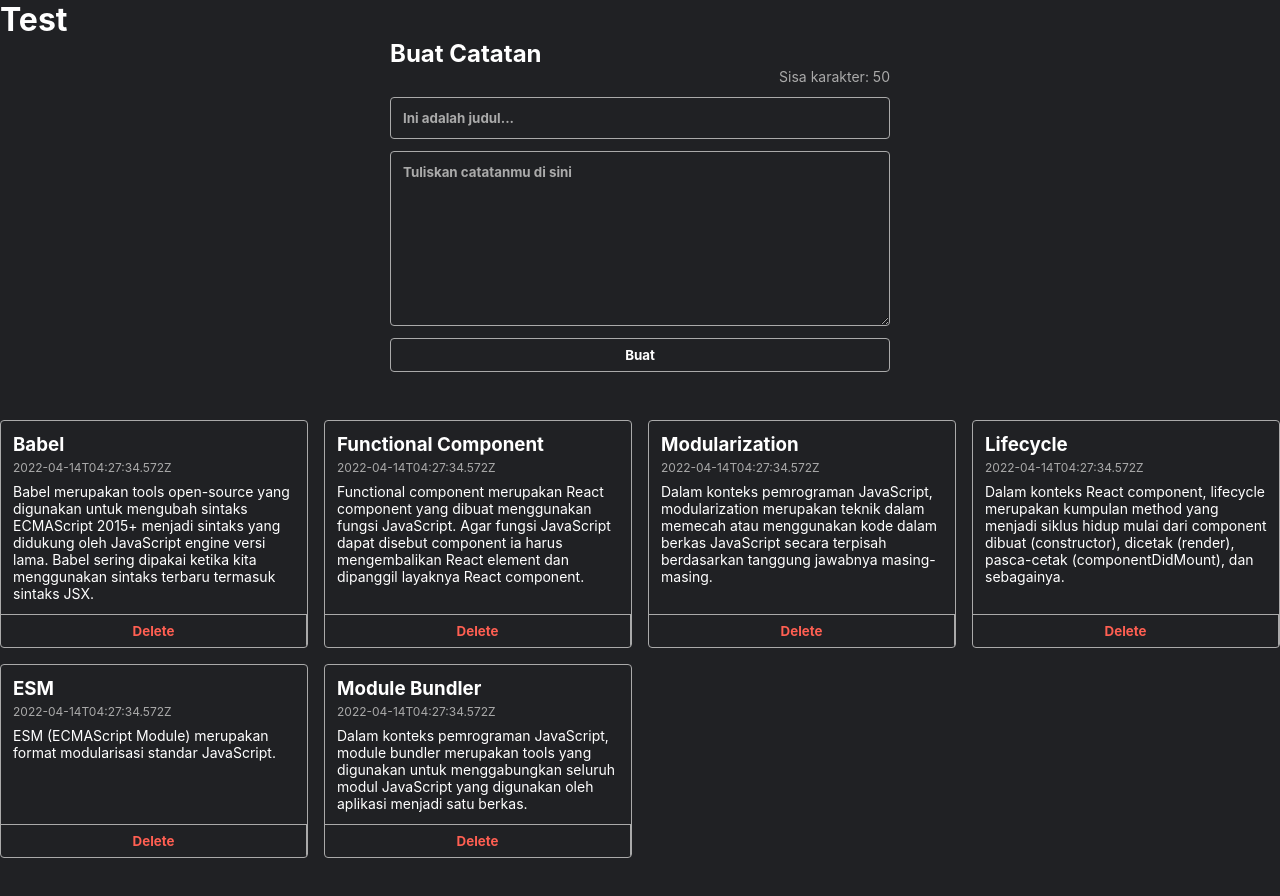
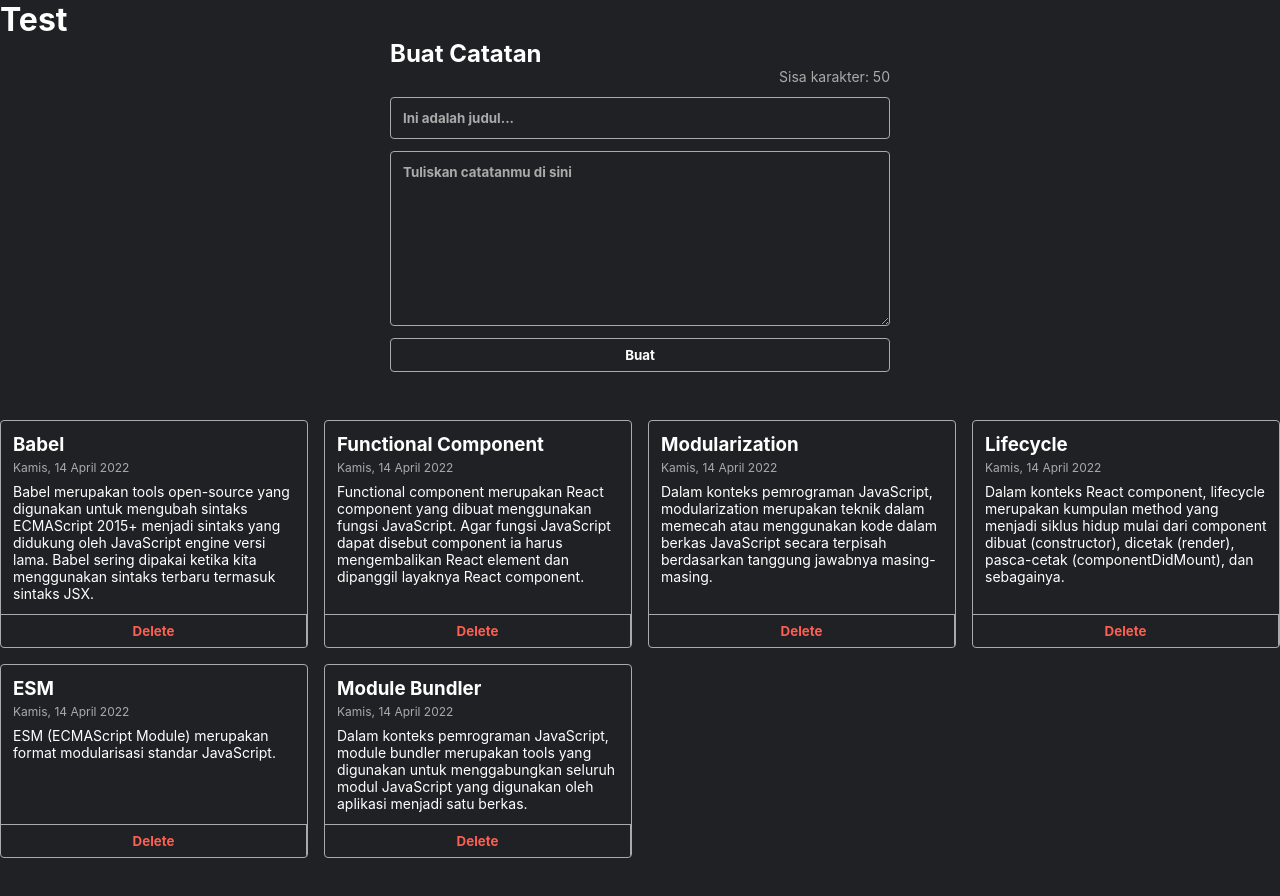
Before and after one commit to IrsalLaz/personal-notes-starter, a React (Vite) app: page / in a window 1280 px wide. Shown: the top 896 px of the page. Built offline with nearby package versions, Linux system fonts and the light colour scheme.

Commit message:
fix date format using showFormattedDate

```diff
--- a/src/components/NoteHeader.jsx
+++ b/src/components/NoteHeader.jsx
@@ -1,10 +1,11 @@
 import React from "react";
+import { showFormattedDate } from "../utils";
 
 function NoteHeader({ title, createdAt }) {
 	return (
 		<div>
 			<h3 className="note-item__title">{title}</h3>
-			<p className="note-item__date">{createdAt}</p>
+			<p className="note-item__date">{showFormattedDate(createdAt)}</p>
 		</div>
 	);
 }
```
